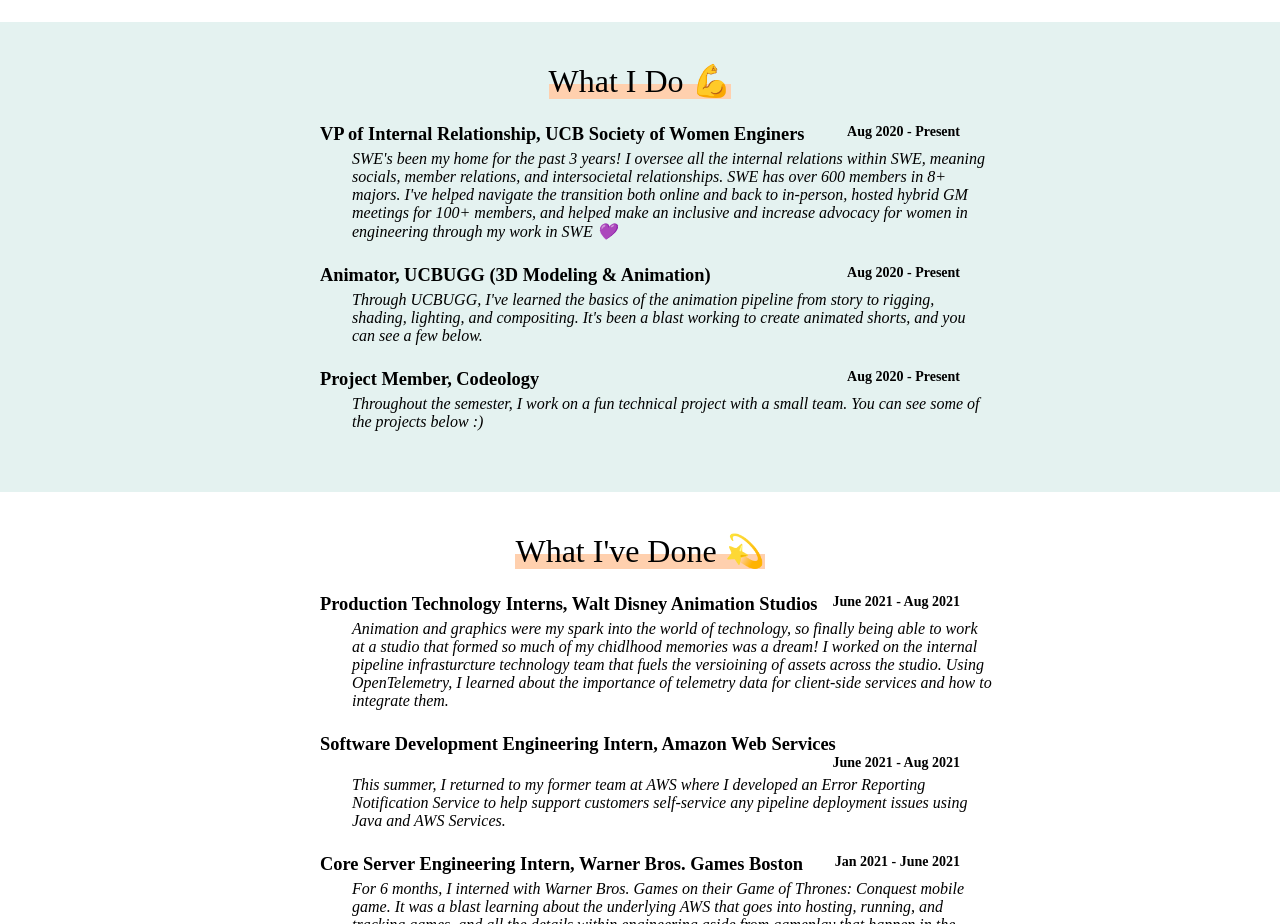
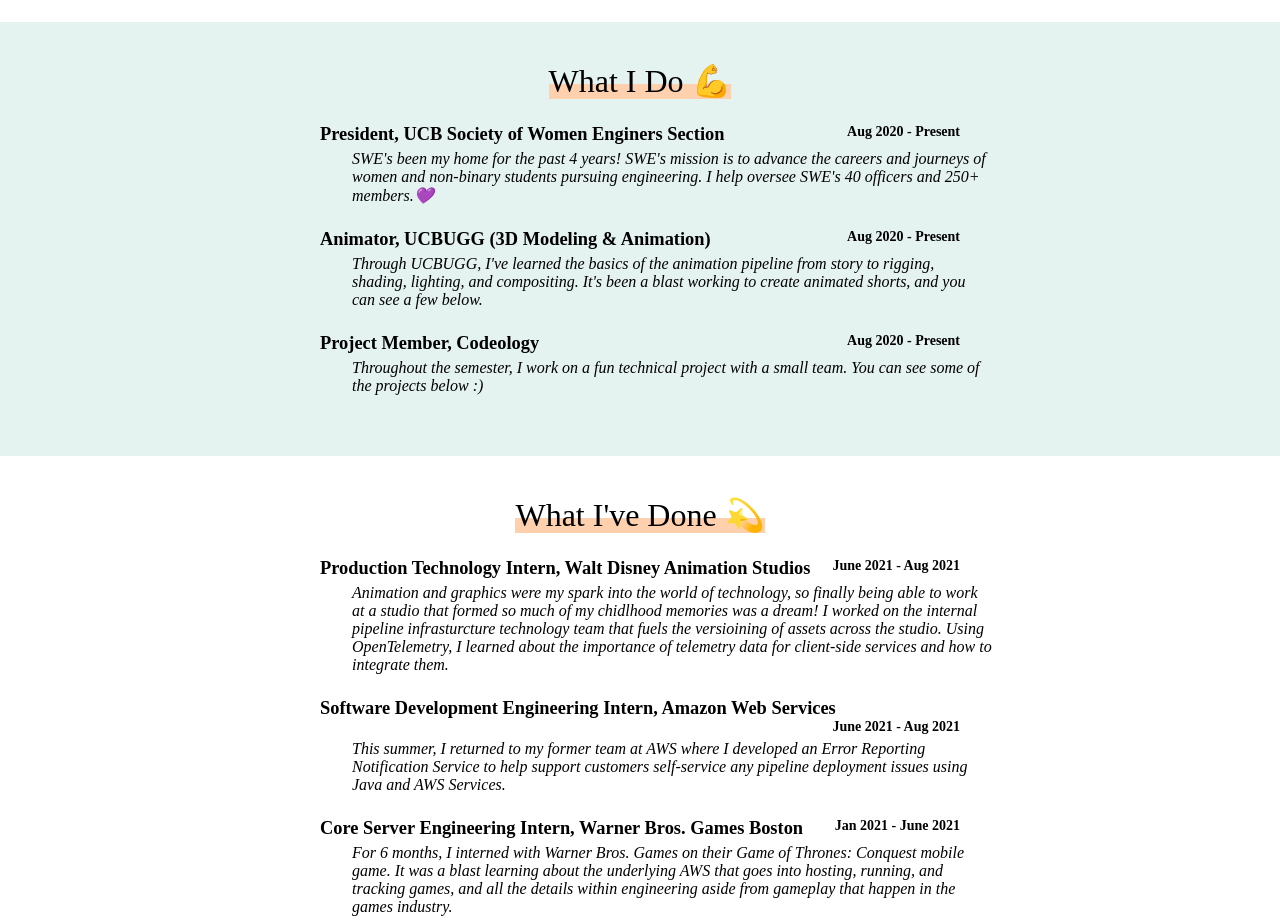
Before and after one commit to ashchu/ashchu.github.io, a plain HTML site: page index.html in a window 1280 px wide. Shown: the part 1262-2186 px from the top of the page. Drawn offline with Linux system fonts and the light colour scheme; a web font is replaced by a local one.

Commit message:
adding more changes

```diff
--- a/index.html
+++ b/index.html
@@ -195,8 +195,8 @@ having a good day!
 			<div class="desc" style="background-color: #e4f2f0">
 				<p class="title"><span class="hight">What I Do 💪</span></p>
 
-				<p class="descTitle">VP of Internal Relationship, UCB Society of Women Enginers <span style="float: right;font-size: 14px;">Aug 2020 - Present</span></p>
-				<p class="descText">SWE's been my home for the past 3 years! I oversee all the internal relations within SWE, meaning socials, member relations, and intersocietal relationships. SWE has over 600 members in 8+ majors. I've helped navigate the transition both online and back to in-person, hosted hybrid GM meetings for 100+ members, and helped make an inclusive and increase advocacy for women in engineering through my work in SWE 💜</p>
+				<p class="descTitle">President, <a href="https://swe.berkeley.edu">UCB Society of Women Enginers Section</a><span style="float: right;font-size: 14px;">Aug 2020 - Present</span></p>
+				<p class="descText">SWE's been my home for the past 4 years! SWE's mission is to advance the careers and journeys of women and non-binary students pursuing engineering. I help oversee SWE's 40 officers and 250+ members.💜</p>
 				<p class="descTitle">Animator, UCBUGG (3D Modeling & Animation) <span style="float: right;font-size: 14px;">Aug 2020 - Present</span></p>
 				<p class="descText">Through UCBUGG, I've learned the basics of the animation pipeline from story to rigging, shading, lighting, and compositing. It's been a blast working to create animated shorts, and you can see a few below.</p>
 			<p class="descTitle">Project Member, Codeology <span style="float: right;font-size: 14px;">Aug 2020 - Present</span></p>
@@ -207,7 +207,7 @@ having a good day!
 			<div class="desc">
 				<p class="title"><span class="hight">What I've Done 💫</span></p>
 
-				<p class="descTitle">Production Technology Interns, Walt Disney Animation Studios<span style="float: right;font-size: 14px;">June 2021 - Aug 2021</span></p>
+				<p class="descTitle">Production Technology Intern, Walt Disney Animation Studios<span style="float: right;font-size: 14px;">June 2021 - Aug 2021</span></p>
 				<p class="descText">Animation and graphics were my spark into the world of technology, so finally being able to work at a studio that formed so much of my chidlhood memories was a dream! I worked on the internal pipeline infrasturcture technology team that fuels the versioining of assets across the studio. Using OpenTelemetry, I learned about the importance of telemetry data for client-side services and how to integrate them.</p>
 
 				<p class="descTitle">Software Development Engineering Intern, Amazon Web Services<span style="float: right;font-size: 14px;">June 2021 - Aug 2021</span></p>
```
